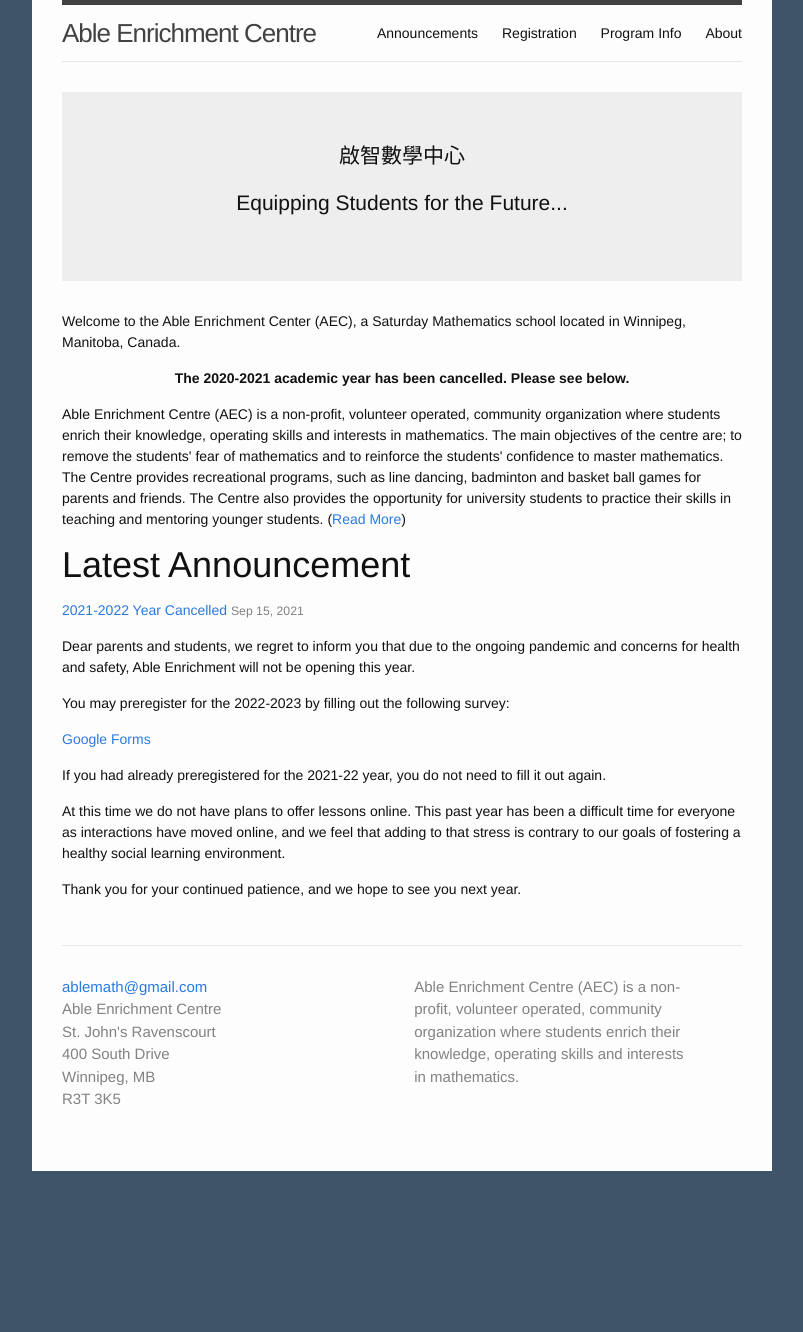
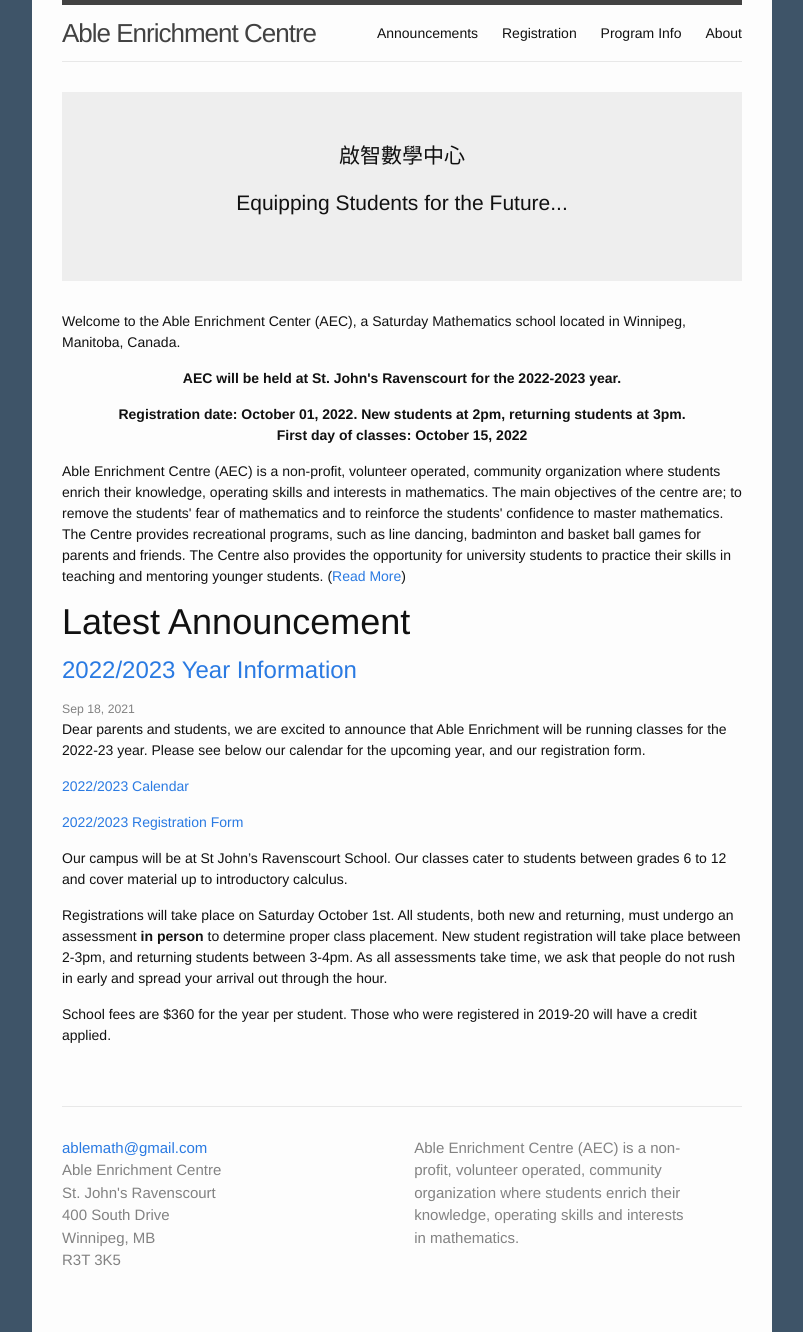
Before and after one commit to ablemath/ablemath, a Jekyll site: the page built from index.html, in a window 1280 px wide. Shown: the whole page, without its empty margins (238-1041 px from the left). Built offline with Jekyll 4.4.1, drawn with Linux system fonts in a browser that asks for light colours; before the commit the page ends 1171 px from its top, so only the background shows below that.

Commit message:
Update for 2022/2023 year

```diff
--- a/_config.yml
+++ b/_config.yml
@@ -13,8 +13,8 @@
   R3T 3K5
 baseurl: "" # the subpath of your site, e.g. /blog/
 url: "http://ablemath.ca" # the base hostname & protocol for your site
-registrationdate: 2019-09-07
-classdate: 2019-09-14
+registrationdate: 2022-10-01
+classdate: 2022-10-15
 
 # Build settings
 markdown: kramdown
--- /dev/null
+++ b/_posts/2022-09-18-2022-2023-year.markdown
@@ -0,0 +1,26 @@
+---
+layout: post
+title:  "2022/2023 Year Information"
+date:   2021-09-18 20:30:00
+categories: "Year Information"
+---
+
+Dear parents and students, we are excited to announce that Able Enrichment will
+be running classes for the 2022-23 year.  Please see below our calendar for the
+upcoming year, and our registration form.
+
+[2022/2023 Calendar](/docs/2022/calendar.pdf)
+
+[2022/2023 Registration Form](/docs/2022/regform.pdf)
+
+Our campus will be at St John's Ravenscourt School. Our classes cater to
+students between grades 6 to 12 and cover material up to introductory calculus.
+
+Registrations will take place on Saturday October 1st. All students, both new
+and returning, must undergo an assessment **in person** to determine proper class
+placement. New student registration will take place between 2-3pm, and
+returning students between 3-4pm. As all assessments take time, we ask that
+people do not rush in early and spread your arrival out through the hour.
+
+School fees are $360 for the year per student. Those who were registered in
+2019-20 will have a credit applied.
--- a/index.html
+++ b/index.html
@@ -9,18 +9,11 @@
 <div class="home">
   <p class="tagline">Welcome to the Able Enrichment Center (AEC), a Saturday Mathematics school located in Winnipeg, Manitoba, Canada. </p>
 
-  <!--
   <p class="text-center"><strong>AEC will be held at St. John's Ravenscourt for the {{ site.registrationdate | date: '%Y' }}-{{ site.registrationdate | date: '%Y' | plus: 1 }} year.</strong></p>
   <p class="text-center">
     <strong>
-      Registration date: {{ site.registrationdate | date: '%B %d, %Y' }}<br>
+      Registration date: {{ site.registrationdate | date: '%B %d, %Y' }}. New students at 2pm, returning students at 3pm.<br>
       First day of classes: {{ site.classdate | date: '%B %d, %Y' }}
-    </strong>
-  </p>
-  -->
-  <p class="text-center">
-    <strong>
-      The 2020-2021 academic year has been cancelled. Please see below.
     </strong>
   </p>
 
@@ -36,12 +29,16 @@
   (<a href="{{ "/about/" }}">Read More</a>)
   </p>
 
-  <h1>Latest Announcement</h1>
-  {% assign post = site.posts.first %}
-  <p>
-    <a class="" href="{{ post.url | prepend: site.baseurl }}">{{ post.title }}</a>
-    <span class="post-meta">{{ post.date | date: "%b %-d, %Y" }}</span>
-  </p>
-  {{ post.content }}
+  <section>
+    <h1>Latest Announcement</h1>
+    {% assign post = site.posts.first %}
+    <article class="post-content">
+      <header>
+        <h2><a class="post-link" href="{{ post.url | prepend: site.baseurl }}">{{ post.title }}</a></h2>
+        <span class="post-meta">{{ post.date | date: "%b %-d, %Y" }}</span>
+      </header>
+      {{ post.content }}
+    </article>
+  </section>
 
 </div>
```
Also changed, not shown: 2 other files.
